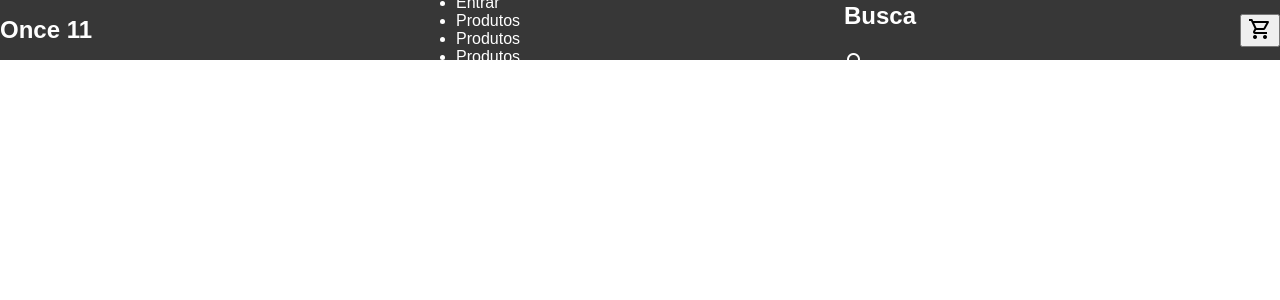
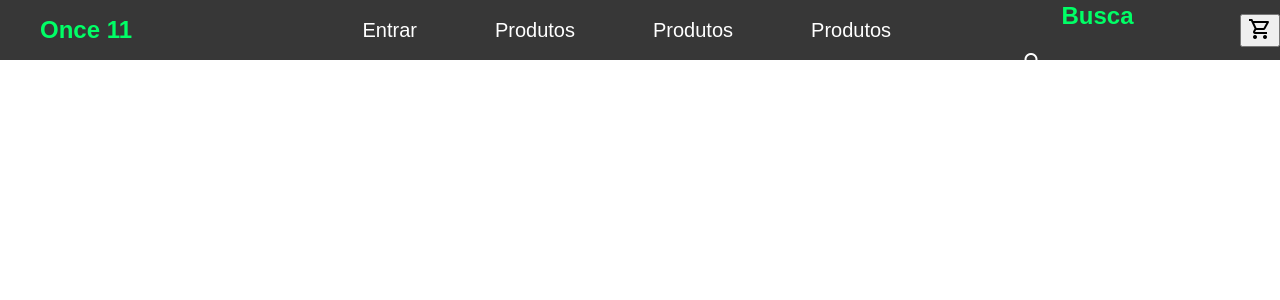
Before and after one commit to BrunoAllegretti/ONCE11, a React (Vite) app: page / in a window 1280 px wide. Shown: the top 300 px of the page. Built offline with nearby package versions, Linux system fonts and the light colour scheme.

Commit message:
Parte do Header

```diff
--- a/src/components/Header.css
+++ b/src/components/Header.css
@@ -1,3 +1,4 @@
+/*------------------------- HEADER ----------------------------*/
 header {
     width: 100%;
     height: 60px;
@@ -13,3 +14,43 @@ header {
     color: white;
     font-family: 'Arial', sans-serif;
   }
+
+/*------------------------- LOGO ----------------------------*/
+  header h2 {
+    margin-left: 40px;
+    font-size: 24px;
+    color: #00ff66;
+  }
+
+/*------------------------- MENU ----------------------------*/
+  nav {
+    margin-left: 100px;
+}
+
+nav ul {
+    font-size: 20px;
+    list-style: none;
+    display: flex;
+    gap: 30px;
+    margin: 0;
+    padding: 0;
+}
+
+nav ul li {
+    font-family: 'tr',Arial, Helvetica, sans-serif;
+    padding: 8px 16px;
+    border-radius: 4px;
+    margin: 0 8px;
+    list-style: none;
+    cursor: pointer;
+    border-top-right-radius: 30px;
+    border-bottom-left-radius: 30px;
+    transition: background-color 0.3s;
+}
+
+nav ul li:hover {
+    background-color: #59fa88;
+    border-top-right-radius: 30px;
+    border-bottom-left-radius: 30px;
+    color: black;
+}
```
